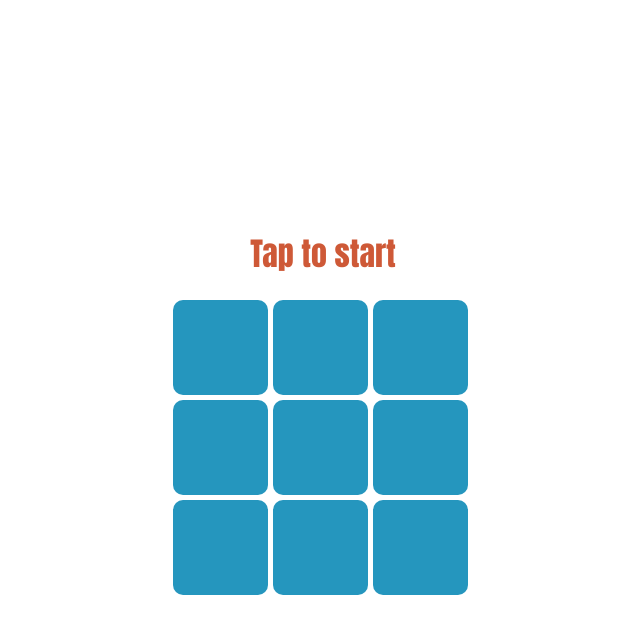
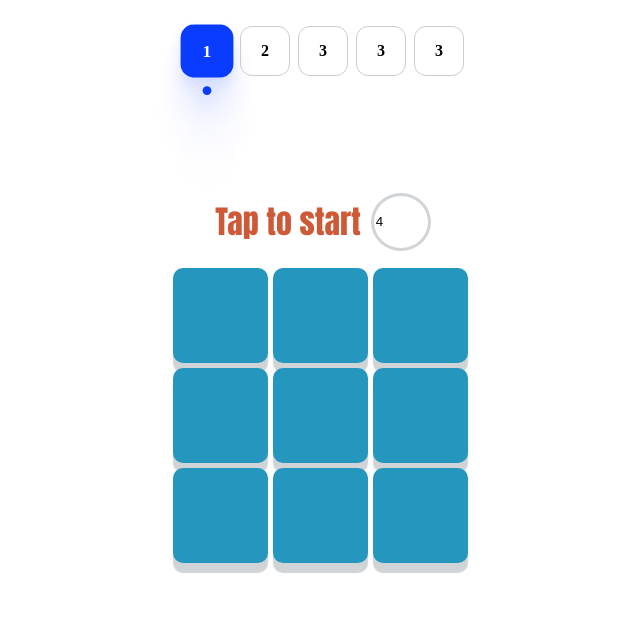
Before and after one commit to shibazak1/Oboete, a plain HTML site: page index.html in a window 1280 px wide. Shown: the whole page, without its empty margins (317-957 px from the left). Drawn offline with Linux system fonts and the light colour scheme.

Commit message:
add input field for the diffecaulty

```diff
--- a/index.css
+++ b/index.css
@@ -1,4 +1,104 @@
 /* CSS styles */
+
+/* From Uiverse.io by gharsh11032000 */
+.tabs {
+  display: flex;
+  gap: 8px;
+}
+
+.tab-group input {
+  appearance: none;
+}
+
+.tab-group label {
+  display: flex;
+  align-items: center;
+  justify-content: center;
+  width: 48px;
+  height: 48px;
+  line-height: 1.6;
+  border: 1px solid #cccccc;
+  border-radius: 12px;
+  cursor: pointer;
+  font-weight: 700;
+  position: relative;
+  background-color: transparent;
+  transition: all 0.48s cubic-bezier(0.23, 1, 0.32, 1);
+}
+
+.tab-group label::after {
+  content: "";
+  position: absolute;
+  bottom: -32px;
+  left: 50%;
+  width: 8px;
+  height: 8px;
+  border-radius: 50%;
+  background-color: #0a3cff;
+  transform: translateX(-50%);
+  transform-origin: 0 0;
+  scale: 0;
+  opacity: 0;
+  z-index: -1;
+  transition: all 0.48s 0.2s cubic-bezier(0.23, 1, 0.32, 1);
+}
+
+.tab-group label::before {
+  content: "";
+  position: absolute;
+  top: -24px;
+  left: 50%;
+  width: 48px;
+  height: 48px;
+  border-radius: 12px;
+  background-color: #0a3cff;
+  transform: translate(-50%, -50%);
+  z-index: -1;
+  opacity: 0;
+  scale: 0;
+  transform-origin: 0 0;
+  transition: all 0.48s cubic-bezier(0.23, 1, 0.32, 1);
+}
+
+.tab-group label:hover {
+  border-color: #0a3cff;
+  color: #0a3cff;
+}
+
+.tab-group input:checked + label {
+  border-color: transparent;
+  color: #ffffff;
+  scale: 1.1;
+}
+
+.tab-group input:checked + label::after {
+  bottom: -16px;
+  opacity: 1;
+  scale: 1;
+  box-shadow:
+    0rem 6px 13px rgba(10, 60, 255, 0.1),
+    0rem 24px 24px rgba(10, 60, 255, 0.09),
+    0rem 55px 33px rgba(10, 60, 255, 0.05),
+    0rem 97px 39px rgba(10, 60, 255, 0.01),
+    0rem 152px 43px rgba(10, 60, 255, 0);
+}
+
+.tab-group input:checked + label::before {
+  opacity: 1;
+  scale: 1;
+  top: 50%;
+  box-shadow:
+    0rem 6px 13px rgba(10, 60, 255, 0.1),
+    0rem 24px 24px rgba(10, 60, 255, 0.09),
+    0rem 55px 33px rgba(10, 60, 255, 0.05),
+    0rem 97px 39px rgba(10, 60, 255, 0.01),
+    0rem 152px 43px rgba(10, 60, 255, 0);
+}
+
+
+
+
+
 h1 {
 font-family: Impact, sans-serif;
 color: #CE5937;
@@ -7,15 +107,20 @@ white-space:nowrap;
 }
 
 body{
-    padding: 200px;
-    overflow: hidden;
+    padding: 0px;
+    position: relative;
+
 }
 
-.outer-container{
+body, .outer-container{
     display: flex;
     flex-direction: column;
     justify-content:center;
     align-items: center;
+
+}
+.outer-container{
+    padding: 100px;
 }
 
 .container{
@@ -24,12 +129,56 @@ body{
   grid-template-rows:repeat(3,100px);
   justify-content: center;
 
+
 }
 .cell{
-  //border:0.01rem solid black;
   width:75px;
   height:75px;
   padding:10px;
   border-radius:10px;
   background-color:#2596be;
+  box-shadow: 0px 10px 1px #d0d4d6;
 }
+
+.length{
+    margin-left: 10px;
+    width:50px;
+    height:50px;
+    border: 0.2rem solid #d0d4d6 ;
+    border-radius: 50%;
+
+}
+
+.btn{
+    display: flex;
+    flex-direction: rows;
+    justify-content: center;
+    align-items: center;
+}
+
+.negative , .positive{
+
+    content: attr(data-content);
+    background-color: #333333;
+    display: flex;
+    align-items: center;
+    justify-content: center;
+    border: 1px solid black;
+    border-radius: 50%;
+    width: 50px;
+    height: 50px;
+    color: white;
+    transition: background-color 0.3s;
+    cursor: pointer;
+}
+.negative::before{
+    content: "-";
+
+
+
+}
+
+.positive::after{
+    content: "+";
+
+}
--- a/index.html
+++ b/index.html
@@ -7,7 +7,7 @@
   <meta charset="UTF-8" />
 
 
-  <meta name="viewport" content="width=device-width, initial-scale=1.0, minimum-scale=1.0, maximum-scale=1.0, user-scalable=no, viewport-fit=cover">
+  <meta name="viewport" content="width=device-width, initial-scale=1.0, minimum-scale=1.0, maximum-scale=1.0, viewport-fit=cover">
   <meta name="mobile-web-app-capable" content="yes">
   <link rel="manifest" href="./manifest.json">
 
@@ -17,11 +17,57 @@
 <body>
 
 
+  <!-- From Uiverse.io by gharsh11032000 -->
+<div class="tabs">
+  <div class="tab-group">
+    <input checked="" id="tab1" name="tab" value="1" type="radio" />
+    <label for="tab1">
+      <span>1</span>
+    </label>
+  </div>
+  <div class="tab-group">
+    <input id="tab2" name="tab" value="2" type="radio" />
+    <label for="tab2">
+      <span>2</span>
+    </label>
+  </div>
+  <div class="tab-group">
+    <input id="tab3" name="tab" value="3" type="radio" />
+    <label for="tab3">
+      <span>3</span>
+    </label>
+  </div>
+    <div class="tab-group">
+    <input id="tab3" name="tab" value="3" type="radio" />
+    <label for="tab3">
+      <span>3</span>
+    </label>
+  </div>
+  <div class="tab-group">
+    <input id="tab3" name="tab" value="3" type="radio" />
+    <label for="tab3">
+      <span>3</span>
+    </label>
+  </div>
+
+</div>
+
+
 
 
 
   <div class="outer-container">
-    <h1 class="info"> Tap to start</h1>
+
+    <div class="btn">
+
+	  <h1 class="info"> Tap to start</h1>
+	  <input type="number" id="" class="length" name="length" placeholder="" value="4">
+
+	  <!--<div class="negative"></div>-->
+	  <!--<div class="positive"></div>-->
+    </div>
+
+
   <div class="container">
     <div class="cell-container">
       <div class="cell c-1"></div>
--- a/index.js
+++ b/index.js
@@ -4,6 +4,7 @@ let count;
 let cellNumber;
 let patterensList = [];
 let targetCell;
+let repNum;
 
 
 document.addEventListener('DOMContentLoaded',(event)=>{
@@ -18,14 +19,6 @@ document.addEventListener('DOMContentLoaded',(event)=>{
     });
 
 
-    document.querySelectorAll('.cell').forEach((cell)=>{
-	cell.addEventListener('click',()=>{
-	    console.log('cell',cell);
-
-	    cellMatch(cell);
-
-	});
-    });
 
 
 });
@@ -39,6 +32,19 @@ function checkForWin(){
     }
 }
 
+function activateCells(){
+     document.querySelectorAll('.cell').forEach((cell)=>{
+	cell.addEventListener('click',()=>{
+	    console.log('cell',cell);
+
+	    cellMatch(cell);
+
+	});
+    });
+
+}
+
+
 function startGame(){
 
     patterensList = [];
@@ -48,6 +54,7 @@ function startGame(){
     });
 
     generatePatterance();
+    activateCells();
 }
 
 
@@ -74,6 +81,7 @@ function flipCell(){
 function generatePatterance(){
 
 
+    repNum = document.querySelector('.length').value;
     var randomNumber = Math.floor(Math.random() * 10);
 
     if(randomNumber !== 0 && randomNumber !== cellNumber){
@@ -90,7 +98,7 @@ function generatePatterance(){
     }
 
 
-    if(count <=4){
+    if(count <=repNum){
 
 	setTimeout(generatePatterance,1000);
 	count ++;
```
